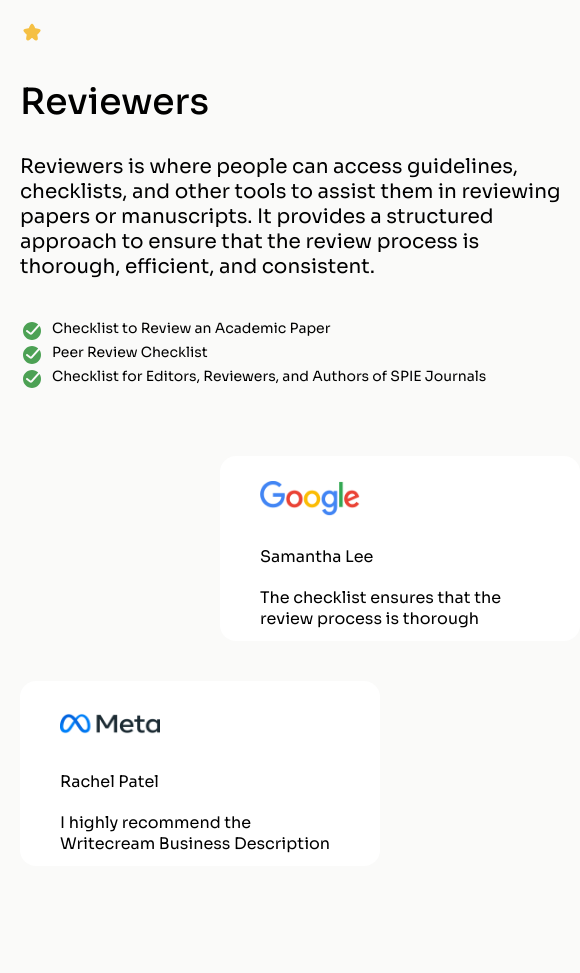
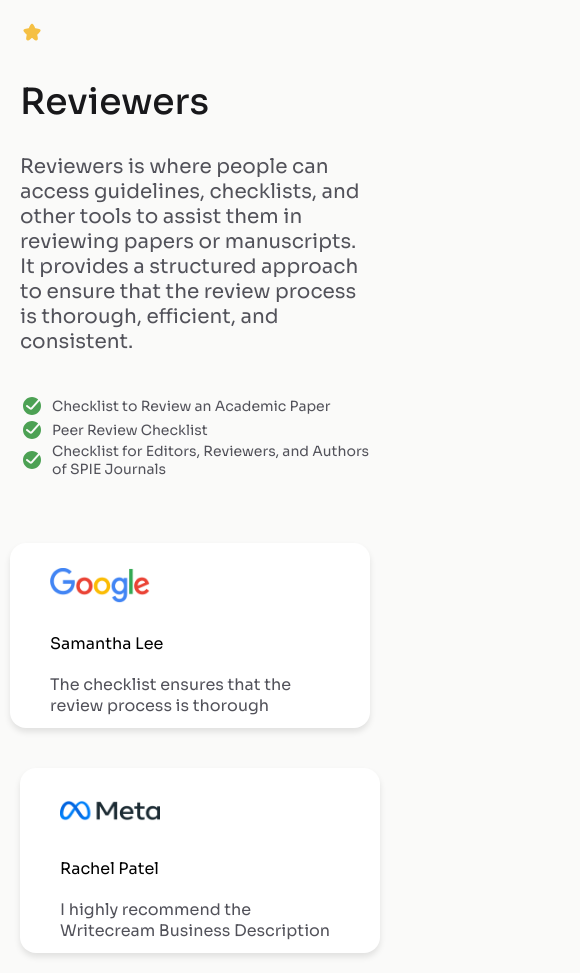
Before and after one commit to Arth97/devChallenge-testimonial-page, a plain HTML site: page index.html in a window 390 px wide. Shown: the whole page, 580 px wide, since content can reach past the window. Before the commit the page ends 886 px from the top, so only its background shows below. Drawn offline with Linux system fonts and the light colour scheme; files whose address does not match are found by name.

Commit message:
Some changes

```diff
--- a/css/styles.css
+++ b/css/styles.css
@@ -10,6 +10,14 @@ body, h1, h2, h3, p, ul, li {
 	margin-inline-end: 0;
 }
 
+:root {
+	--color-logo: #F5C044;
+	--color-dark: #18181B;
+	--color-gray-dark: #52525A;
+	--color-gray-light: #D4D4D8;
+	--color-background: #FAFAF9;
+	--color-white: #FFFFFF;
+}
 
 * {
 	box-sizing: border-box;
@@ -18,37 +26,41 @@ body, h1, h2, h3, p, ul, li {
 body {
 	min-height: 100vh;
 	font-family: 'Sora', sans-serif;
-	background-color: #FAFAF9;
+	background-color: var(--color-background);
 }
 
 .heading {
 	font-size: 2.25rem;
 	font-weight: 500;
+	color: var(--color-dark);
 }
 
 .body-text {
 	font-size: 1.25rem;
 	font-weight: 400;
+	color: var(--color-gray-dark);
 }
 
 .body-text-2 {
 	font-size: 1rem;
 	font-weight: 400;
+	color: var(--color-gray-dark);
 }
 
 .list-item {
 	font-size: 0.875rem;
 	font-weight: 400;
+	color: var(--color-gray-dark);
 }
 
 main {
 	display: flex;
-	gap: 1.5rem;
-	padding: 20px;
+	gap: 25px;
+	padding: 70px;
 }
 
 section {
-	width: 560px;
+	width: 100%
 }
 
 h1 {
@@ -65,6 +77,7 @@ ul {
 
 .list-item {
 	display: flex;
+	align-items: center;
 	gap: 0.5rem;
 }
 
@@ -84,6 +97,7 @@ ul {
 	padding: 25px 40px;
 	background-color: #FFFFFF;
 	border-radius: 16px;
+	box-shadow: 0 4px 6px rgba(0, 0, 0, 0.1);
 }
 .card:nth-child(1) {
 	align-self: flex-end;
@@ -105,6 +119,7 @@ ul {
 @media screen and (max-width: 640px) {
 	main {
 		flex-direction: column;
+		padding: 20px;
 		gap: 65px;
 	}
 	.testimonial-cards {
--- a/index.html
+++ b/index.html
@@ -43,20 +43,20 @@
 		<section class="testimonial-cards">
 			<div class="card">
 				<div class="brand-rev">
-					<img src="images/google-testimonial.png" alt="profile">
+					<img src="images/google-testimonial.png" alt="brand-img">
 				</div>
 				<p class="name">Samantha Lee</p>
-				<p class="review">
+				<p class="review body-text-2">
 					The checklist ensures that the review process is thorough
 				</p>
 			</div>
 
 			<div class="card">
 				<div class="brand-rev">
-					<img src="images/meta-testimonial.png" alt="profile">
+					<img src="images/meta-testimonial.png" alt="brand-img">
 				</div>
 				<p class="name">Rachel Patel</p>
-				<p class="review">
+				<p class="review body-text-2">
 					I highly recommend the Writecream Business Description
 				</p>
 			</div>
```
